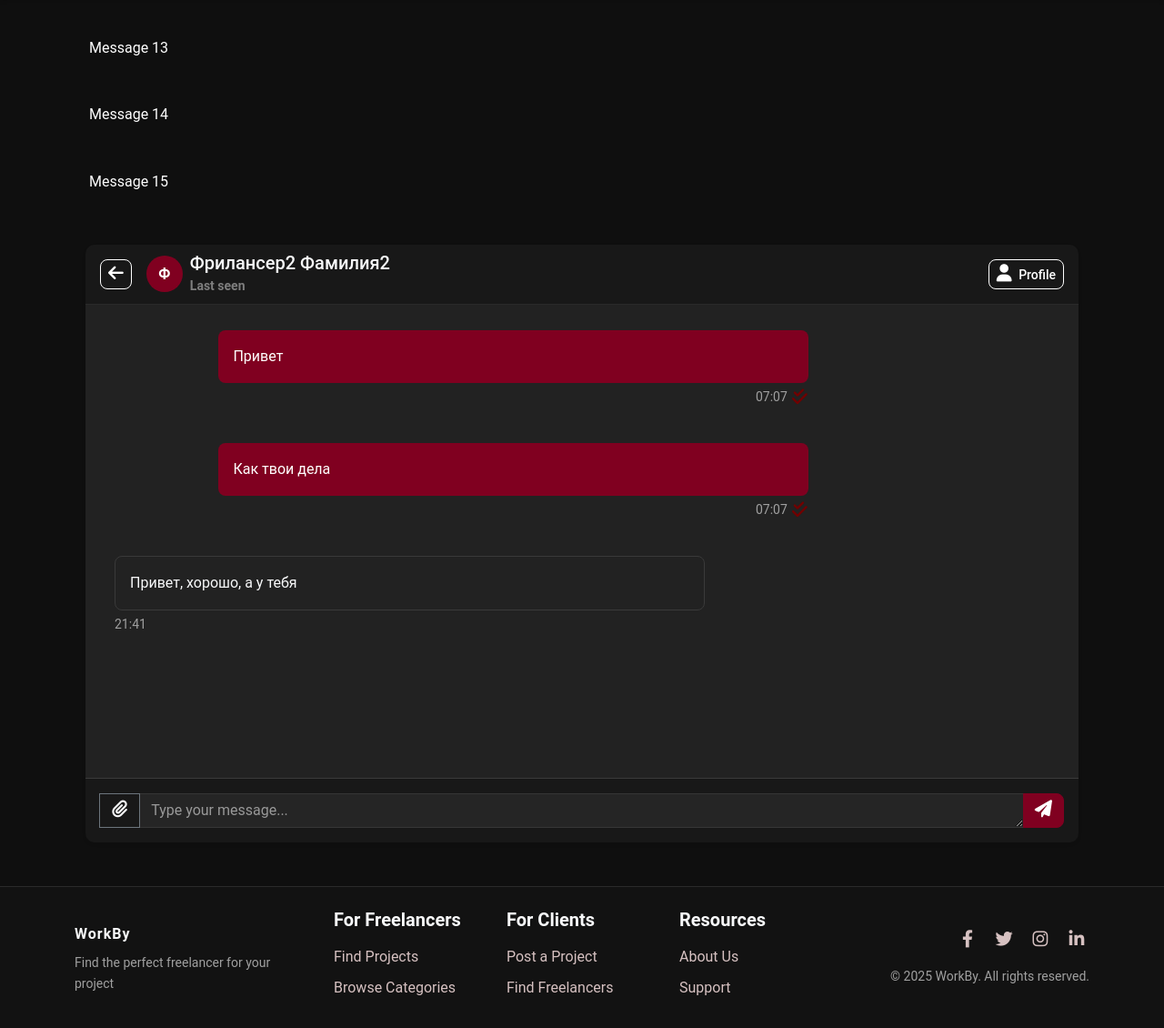
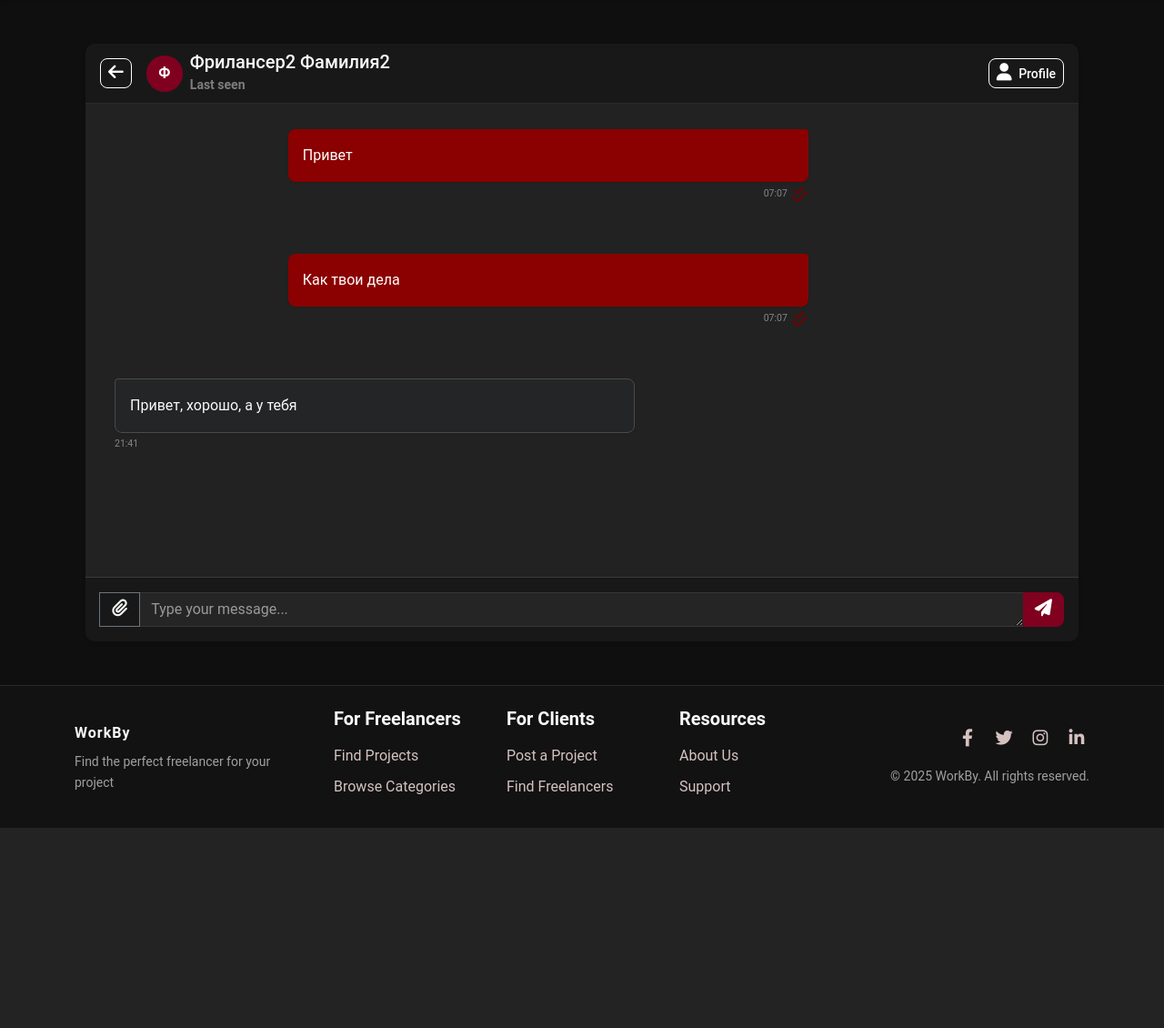
Before and after one commit to arendt19/WorkBy, a Django app: page /en/chat/conversation/2/ in a window 1280 px wide. Shown: the part 79-1209 px from the top of the page at 91% size. After the commit the page ends 989 px from the top, so only its background shows below. Run offline with Django 5.2, Linux system fonts and the light colour scheme; a user stored in the database is signed in; data comes from the database, SQL or seed files in the repository.

Commit message:
Багфикс: исправлены отладочные сообщения в чате, добавлены SVG для пустого чата, улучшены стили чата

```diff
--- a/freelance_platform/static/css/dark-theme.css
+++ b/freelance_platform/static/css/dark-theme.css
@@ -818,3 +818,37 @@
     border-color: var(--border-color);
     color: var(--text-muted);
 }
+
+/* Улучшенные стили для чата в темной теме */
+.dark-theme .message-bubble.bg-primary {
+    background-color: #8B0000 !important; /* Бордовый цвет для исходящих сообщений */
+}
+
+.dark-theme .message-incoming .message-bubble {
+    background-color: #242526 !important;
+    border-color: #4a4a4a !important;
+}
+
+.dark-theme .message-outgoing .message-meta,
+.dark-theme .message-incoming .message-meta {
+    color: #aaa !important;
+}
+
+.dark-theme #message-container {
+    scrollbar-width: thin;
+    scrollbar-color: #444 #1c1c1c;
+}
+
+.dark-theme #message-container::-webkit-scrollbar {
+    width: 8px;
+}
+
+.dark-theme #message-container::-webkit-scrollbar-track {
+    background: #1c1c1c;
+}
+
+.dark-theme #message-container::-webkit-scrollbar-thumb {
+    background-color: #444;
+    border-radius: 4px;
+    border: 2px solid #1c1c1c;
+}
--- a/freelance_platform/static/css/style.css
+++ b/freelance_platform/static/css/style.css
@@ -1072,8 +1072,6 @@ table {
     margin: 0 auto;
 }
 
-}
-
 .requiredField {
     font-weight: 600;
 }
@@ -1232,3 +1230,33 @@ table {
         display: none;
     }
 }
+
+/* Улучшенные стили для чата */
+.message-bubble {
+    word-wrap: break-word;
+    overflow-wrap: break-word;
+    position: relative;
+}
+
+.message-group {
+    display: flex;
+    flex-direction: column;
+    gap: 1rem;
+}
+
+.message-outgoing .message-bubble {
+    background-color: var(--primary-color);
+    border-top-right-radius: 4px !important;
+    box-shadow: 0 1px 2px rgba(0, 0, 0, 0.1);
+}
+
+.message-incoming .message-bubble {
+    background-color: #333;
+    border-top-left-radius: 4px !important;
+    box-shadow: 0 1px 2px rgba(0, 0, 0, 0.1);
+}
+
+.message-meta {
+    font-size: 0.75rem;
+    opacity: 0.8;
+}
--- a/freelance_platform/templates/chat/conversation_detail.html
+++ b/freelance_platform/templates/chat/conversation_detail.html
@@ -5,7 +5,7 @@
 {% block title %}{% trans "Conversation with" %} {{ other_participant.get_full_name }} | WorkBy{% endblock %}
 
 {% block content %}
-<div class="container py-4">
+<div class="container py-4" id="chat-main-container">
     <div class="row">
         <div class="col-12">
             <div class="card border-0 shadow-sm bg-dark text-light">
@@ -64,8 +64,8 @@
                             {% for message in messages %}
                                 <div class="message mb-3 {% if message.sender == request.user %}message-outgoing{% else %}message-incoming{% endif %}"
                                      id="message-{{ message.id }}">
-                                    <div class="message-bubble p-3 rounded-3 {% if message.sender == request.user %}bg-primary text-white ml-auto{% else %}bg-dark border border-secondary text-light{% endif %}"
-                                         style="max-width: 85%; {% if message.sender == request.user %}margin-left: auto;{% endif %}">
+                                    <div class="message-bubble p-3 rounded-3 {% if message.sender == request.user %}bg-primary text-white{% else %}bg-dark border border-secondary text-light{% endif %}"
+                                         style="max-width: 75%; {% if message.sender == request.user %}margin-left: auto; margin-right: 0;{% endif %}">
                                         {{ message.content|linebreaksbr }}
                                         {% if message.attachment %}
                                             <div class="message-attachment mt-2">
@@ -138,6 +138,30 @@
 {% block extra_js %}
 <script>
     $(document).ready(function() {
+        // Очищаем страницу от отладочных сообщений
+        function cleanupDebugMessages() {
+            // Удаляем все текстовые узлы "Message 13", "Message 14" и т.д.
+            // на уровне body, но не в контейнере чата
+            $('body').contents().each(function() {
+                if (this.nodeType === 3 && /Message \d+/.test(this.nodeValue)) {
+                    $(this).remove();
+                }
+            });
+
+            // Удаляем также любые элементы, содержащие такие тексты
+            $('body *').each(function() {
+                if ($(this).children().length === 0 && /Message \d+/.test($(this).text())) {
+                    if (!$(this).closest('#chat-main-container').length) {
+                        $(this).remove();
+                    }
+                }
+            });
+        }
+
+        // Выполняем очистку при загрузке и каждые полсекунды для новых сообщений
+        cleanupDebugMessages();
+        setInterval(cleanupDebugMessages, 500);
+
         // Прокрутка к последнему сообщению при загрузке страницы
         const messageContainer = document.getElementById('message-container');
         messageContainer.scrollTop = messageContainer.scrollHeight;
@@ -164,7 +188,7 @@
                     // Добавляем новое сообщение в чат
                     const messageHtml = `
                         <div class="message mb-3 message-outgoing" id="message-${response.id}">
-                            <div class="message-bubble p-3 rounded-3 bg-primary text-white" style="max-width: 85%; margin-left: auto;">
+                            <div class="message-bubble p-3 rounded-3 bg-primary text-white" style="max-width: 75%; margin-left: auto; margin-right: 0;">
                                 ${response.content.replace(/\n/g, '<br>')}
                                 ${response.attachment ? `
                                     <div class="message-attachment mt-2">
@@ -191,6 +215,9 @@
 
                     $('.message-group').append(messageHtml);
                     messageContainer.scrollTop = messageContainer.scrollHeight;
+
+                    // Очистка отладочных сообщений после отправки нового сообщения
+                    cleanupDebugMessages();
                 },
                 error: function(xhr, status, error) {
                     console.error('Error sending message:', error);
@@ -240,7 +267,7 @@
                             if (message.sender_id !== {{ request.user.id }}) {
                                 newMessagesHtml += `
                                     <div class="message mb-3 message-incoming" id="message-${message.id}">
-                                        <div class="message-bubble p-3 rounded-3 bg-dark border border-secondary text-light" style="max-width: 85%;">
+                                        <div class="message-bubble p-3 rounded-3 bg-dark border border-secondary text-light" style="max-width: 75%;">
                                             ${message.content.replace(/\n/g, '<br>')}
                                             ${message.attachment ? `
                                                 <div class="message-attachment mt-2">
@@ -277,6 +304,9 @@
                                 'csrfmiddlewaretoken': '{{ csrf_token }}'
                             }
                         });
+
+                        // Очистка отладочных сообщений после получения новых
+                        cleanupDebugMessages();
                     }
                 }
             });
```
Also changed, not shown: freelance_platform/static/img/empty-chat.svg (added), freelance_platform/static/img/error-400.svg (added), freelance_platform/static/img/error-403.svg (added), freelance_platform/static/img/error-404.svg (added), freelance_platform/static/img/error-500.svg (added), freelance_platform/static/img/start-conversation.svg (added).
